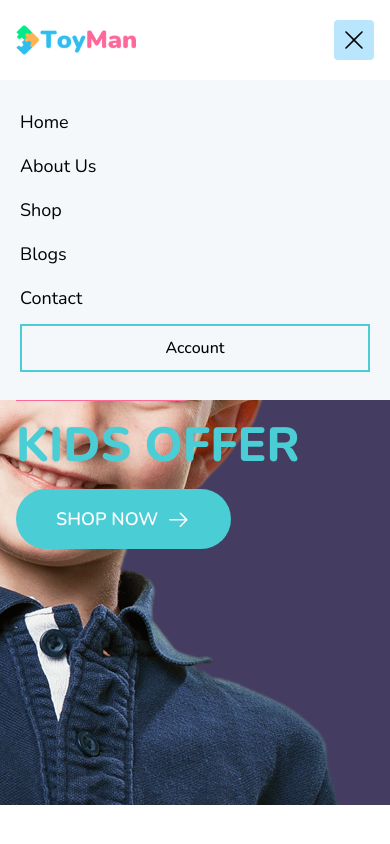
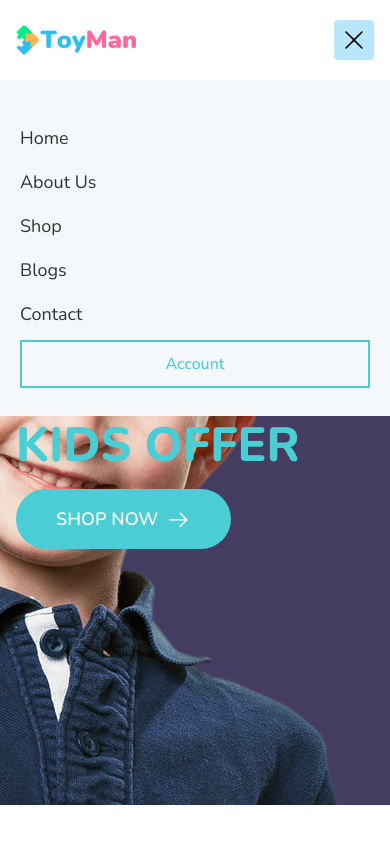
Before and after one commit to devfardin/Stationery-Shop-Client, a React (Vite) app: page / in a window 390 px wide. Both pictures are taken after a click on the button 354 px from the left and 40 px from the top of the page. Shown: the top 844 px of the page. Built offline with nearby package versions, Linux system fonts and the light colour scheme.

Commit message:
fixed mobile menu

```diff
--- a/src/components/MobileMenu.tsx
+++ b/src/components/MobileMenu.tsx
@@ -1,35 +1,32 @@
+import { MenuItem, MenuItems } from '@headlessui/react';
 import { Link } from 'react-router'
 
-type TMenuItems = {
-    title: string,
-    link: string,
+type MenuItemType = {
+  menuItems: {
+    title: string;
+    link: string;
+  }[];
 };
-type TMobileMenuItems = {
-    isOpenMenu: boolean;
-    menuItems: TMenuItems[]
-}
-const MobileMenu = ({ isOpenMenu, menuItems }: TMobileMenuItems) => {
+
+const MobileMenu = ({ menuItems }: MenuItemType) => {
   return (
-    <div>
+    <MenuItems anchor="bottom" className="w-full bg-[#F4F8FB] p-1  text-white mt-5 py-7 px-5 lg:hidden
+     origin-top-right transition duration-100 ease-out [--anchor-gap:var(--spacing-1)] focus:outline-none data-[closed]:scale-95 data-[closed]:opacity-0">
       {
-        <div
-          className={` w-full ${isOpenMenu ? 'top-20' : '-top-[410px]'} z-10 bg-[#F4F8FB]
-             transition-all left-0 duration-500 ease-in py-7 px-5  absolute lg:hidden`}>
-          <ul className='flex flex-col gap-4 justify-center'>
-            {
-              menuItems.map((items, index) => <Link to={items.link} key={index}
-                className='text-lg font-normal text-title hover:text-primary'>
-                {items.title}
-              </Link>)
-            }
-          </ul>
-
-          <Link to='/dashboard' className='py-2.5 block mt-3 w-full md:w-auto  md:px-10 lg:py-3 lg:px-12 outline-none border-primary border-2 text-base font-medium text-heading hover:text-white bg-no hover:bg-primary hover:border-primary  duration-300 transition-all text-center'
-          >Account</Link>
-        </div>
+        menuItems.map((item) => <MenuItem key={item.link}>
+          <Link to={item.link} key={item.link}
+            className='text-lg font-normal block mt-4 text-title hover:text-primary text-black'>
+            {item.title}
+          </Link>
+        </MenuItem>
+        )
       }
-
-    </div>
+      <MenuItem>
+        <Link to='/dashboard' className='py-2.5 block mt-3 w-full md:w-auto  md:px-10 lg:py-3 lg:px-12 outline-none border-primary border-2 text-base font-medium text-heading hover:text-white bg-no hover:bg-primary hover:border-primary  duration-300 transition-all text-center text-primary'>
+          Account
+        </Link>
+      </MenuItem>
+    </MenuItems>
   )
 }
 
--- a/src/components/layout/Header.tsx
+++ b/src/components/layout/Header.tsx
@@ -10,13 +10,15 @@ import LinkButton from '../share/LinkButton';
 import { useAppDispatch, useAppSelector } from '../../redux/hooks';
 import { logOut, selectCurrentUser } from '../../redux/features/auth/authSlice';
 import { toast } from 'sonner';
+import { Menu, MenuButton } from '@headlessui/react';
+import { TMenuItemType } from '../../types/global';
 
 const Header = () => {
   const dispatch = useAppDispatch()
 
   const user = useAppSelector(selectCurrentUser);
   const [isOpenMenu, setIsOpenMenu] = useState(false);
-    const menuItems = [
+  const menuItems: TMenuItemType[] = [
     {
       title: "Home",
       link: "/",
@@ -159,16 +161,16 @@ const Header = () => {
               </div>
             </div>
             <div className="md:flex-none md:block lg:hidden z-0">
-            <button
+            <Menu>
+            <MenuButton
               className="text-2xl md:text-3xl hover:bg-primary transition-all duration-300 hover:text-white bg-[#BAE6FD] p-2 rounded "
               onClick={() => setIsOpenMenu(!isOpenMenu)}
             >
               {isOpenMenu ? <RxCross1 /> : <RxHamburgerMenu />}
-            </button>
+            </MenuButton>
+            <MobileMenu menuItems={menuItems}/>
+          </Menu>
           </div>
-        </div>
-        <div>
-          <MobileMenu isOpenMenu={isOpenMenu} menuItems={menuItems} />
           </div>
         </div>
       </Container>
--- a/src/types/global.ts
+++ b/src/types/global.ts
@@ -1,3 +1,4 @@
+/* eslint-disable @typescript-eslint/no-explicit-any */
 import { BaseQueryApi } from "@reduxjs/toolkit/query";
 import React from "react";
 export type TError = {
@@ -31,3 +32,7 @@ export type TQueryParam = {
     name: string,
     value: boolean | React.Key,
 }
+export type TMenuItemType = {
+    title: string;
+    link: string;
+  };
```
Lines whose indentation alone changed are shown as unchanged.
